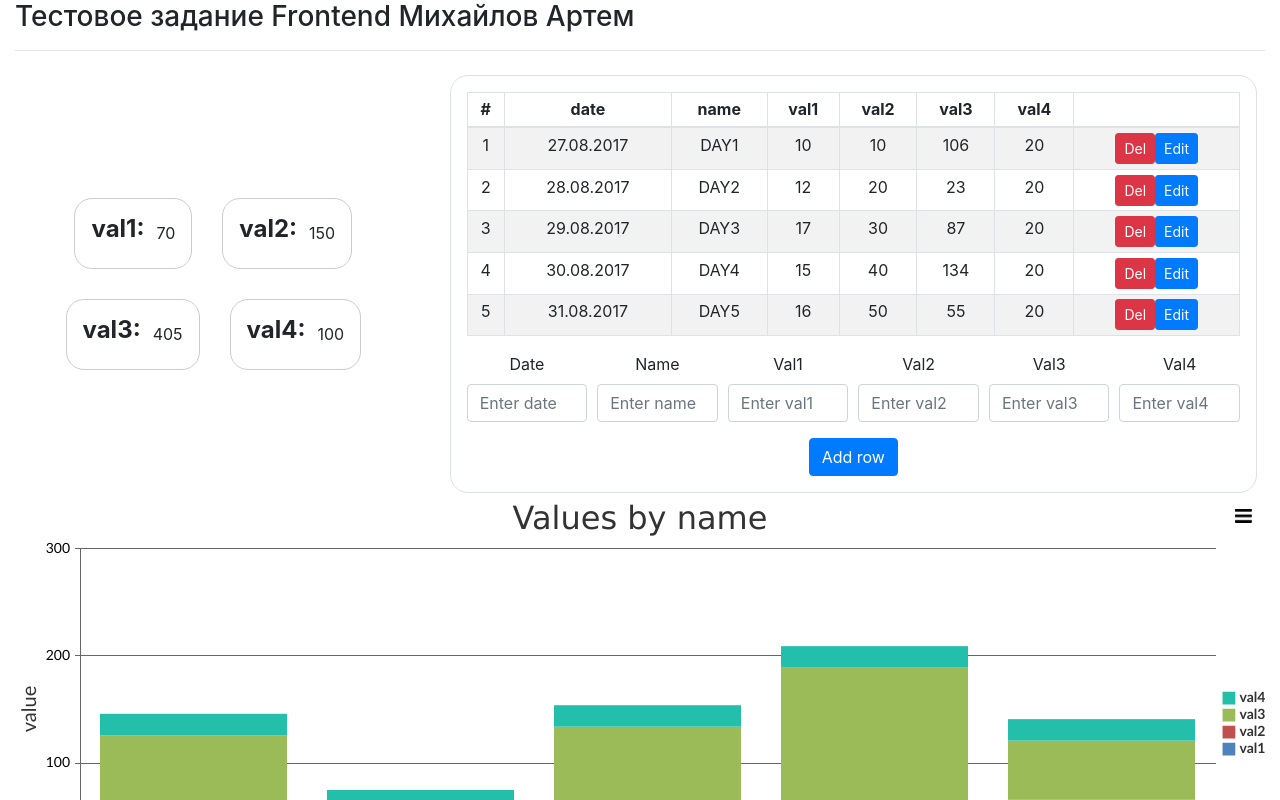
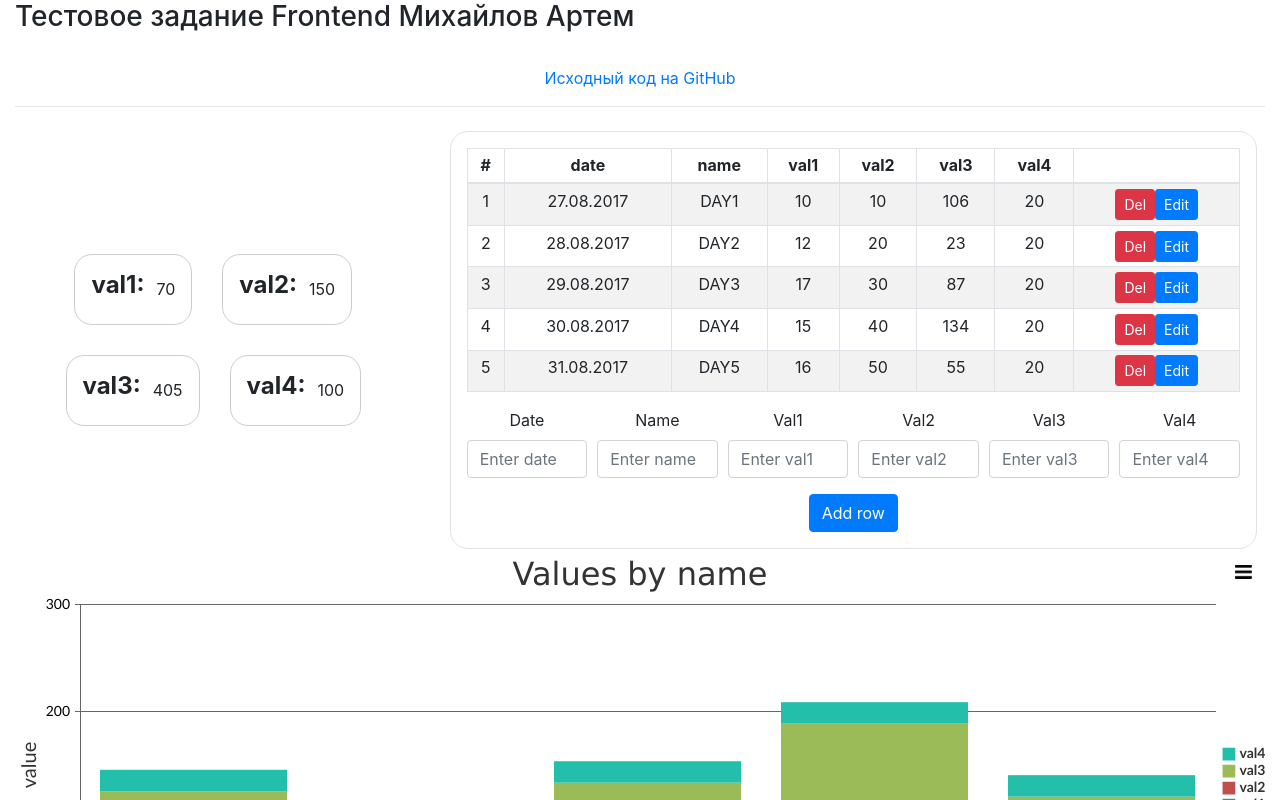
Before and after one commit to Happytoad42/table-test, a React (Create React App) app: page / in a window 1280 px wide. Shown: the top 800 px of the page. Built offline with nearby package versions, Linux system fonts and the light colour scheme.

Commit message:
added relative build paths

```diff
--- a/package.json
+++ b/package.json
@@ -1,5 +1,5 @@
 {
-  "homepage": "http://Happytoad42.github.io/table-test",
+  "homepage": "./",
   "name": "table-test",
   "version": "0.1.0",
   "private": true,
@@ -21,7 +21,7 @@
     "test": "react-scripts test",
     "eject": "react-scripts eject",
     "predeploy": "npm run build",
-    "deploy": "gh-pages -d build",
+    "deploy": "gh-pages -d build"
   },
   "eslintConfig": {
     "extends": "react-app"
--- a/src/App.js
+++ b/src/App.js
@@ -54,6 +54,8 @@ function App() {
           <Row>
             <Col>
                 <h3>Тестовое задание Frontend Михайлов Артем</h3>
+                <br/>
+                <a href="https://github.com/Happytoad42/table-test">Исходный код на GitHub</a>
                 <hr/>
             </Col>
           </Row>
```
